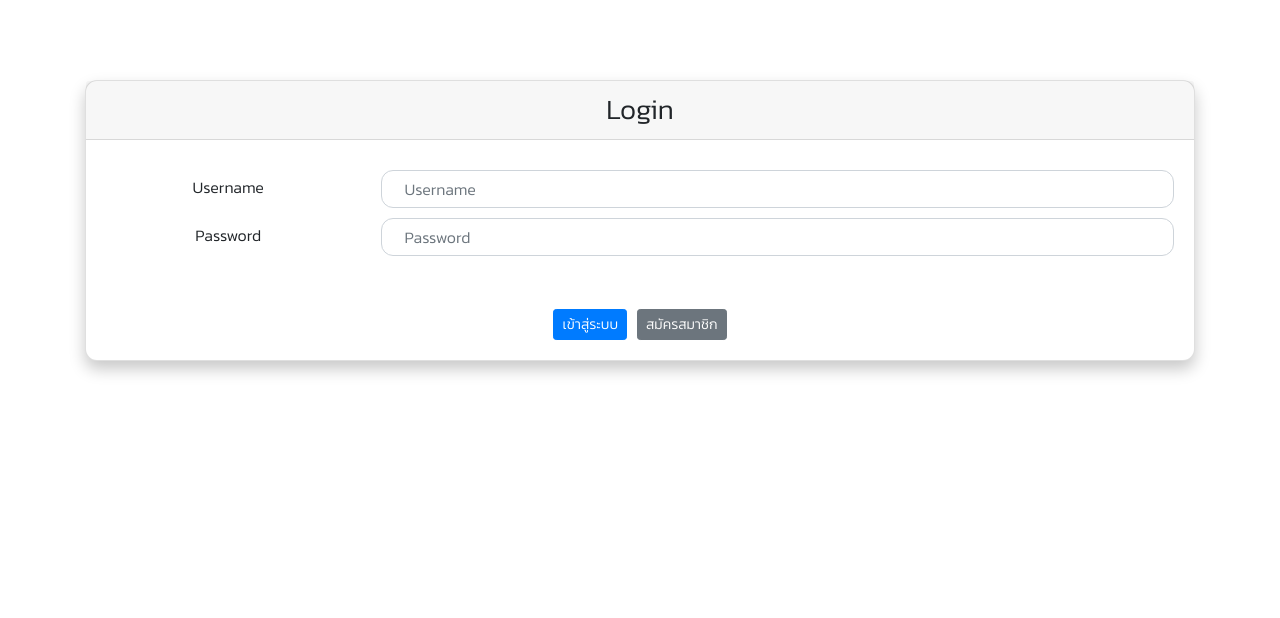
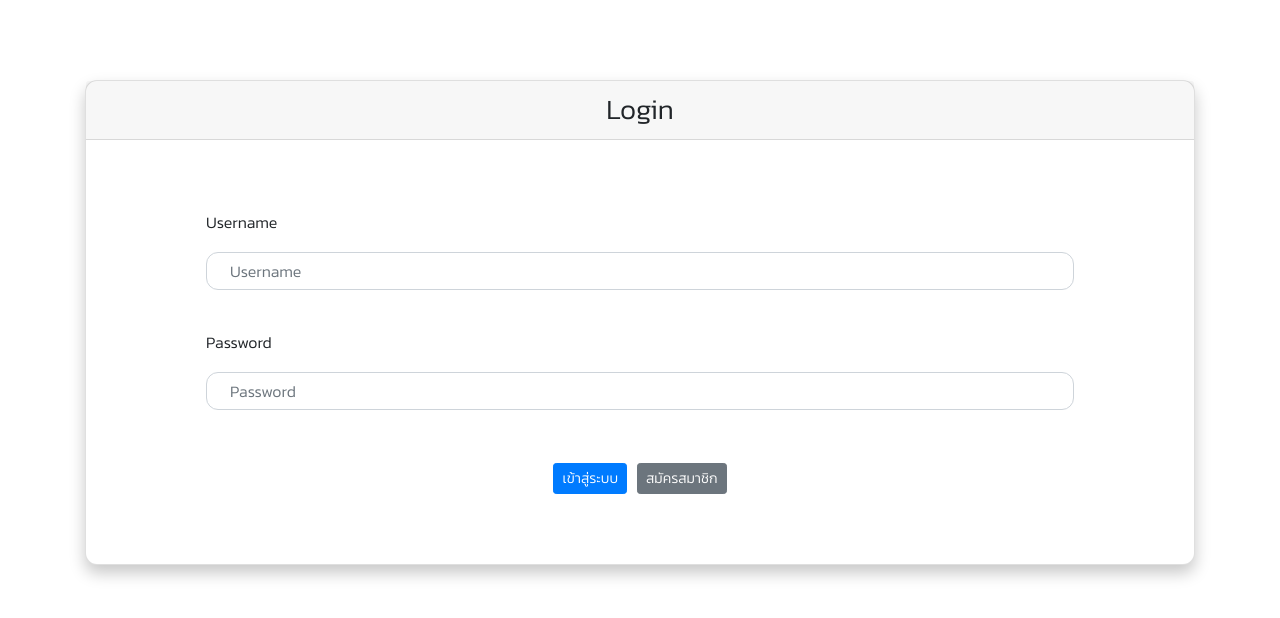
Before and after one commit to pongsathorn123/projectSMEs, a React (Create React App) app in the folder sme/: page / in a window 1280 px wide. Shown: the top 618 px of the page. Built offline with nearby package versions, Linux system fonts and the light colour scheme.

Commit message:
page auten

```diff
--- a/sme/src/views/authorizeSme.js
+++ b/sme/src/views/authorizeSme.js
@@ -1,5 +1,5 @@
 import React, { Component } from 'react';
-import { Container, Col, Row, Form ,Button ,Card } from 'react-bootstrap'
+import { Container, Col, Row, Form, Button, Card, Jumbotron } from 'react-bootstrap'
 import Nav_owner from '../components/Nav_owner';
 import home3 from '../image/home3.png';
 import home4 from '../image/home4.png';
@@ -8,7 +8,7 @@ import home4 from '../image/home4.png';
 
 
 
-class authorizeSme  extends Component {
+class authorizeSme extends Component {
 
 
 
@@ -17,12 +17,30 @@ class authorizeSme  extends Component {
     render() {
         return (
             <div>
-                    <Nav_owner/>
-                <Container>
-                    <h2>กำลังตรวจสอบ</h2>
-                    <Button variant="primary" href="/allProject"> กลับหน้าหลัก </Button>
+                <Nav_owner />
+                <Container >
+                    <Card  style={{marginLeft:"auto" ,marginRight:"auto", marginTop:80 , width:700 , height:400}}>
+                        <Card.Body>
+                            <h2>กำลังตรวจสอบ</h2>
+                            <Button variant="primary" href="/allProject"> กลับหน้าหลัก </Button>
+                        </Card.Body>
+                    </Card>
+
                 </Container>
-            </div>
+            // </div>
+            // <div>
+            //     <Nav_owner />
+            //     <Jumbotron>
+            //         <h1>กำลังตรวจสอบ...</h1>
+            //         <p>
+            //             กรุณารอการตรวจสอบ ใช้เวลาตรวจสอบประมาณ 2-3 วัน
+            //         </p>
+            //         <p>
+            //             <Button variant="primary">กลับหน้าหลัก</Button>
+            //         </p>
+            //     </Jumbotron>
+            // </div>
+
         )
     }
 }
--- a/sme/src/views/userLogin.js
+++ b/sme/src/views/userLogin.js
@@ -4,6 +4,7 @@ import '../views/Setpage.css';
 import { Container, Col, Row, Card, Form } from 'react-bootstrap'
 import { ButtonToggle } from 'reactstrap'
 import { observer, inject } from "mobx-react";
+import bgLogin from '../image/bgLogin.jpg';
 
 //import loginStore from './store/loginStore'
 
@@ -29,35 +30,29 @@ class userLogin extends Component {
 
   render() {
     return (
-      <div>
-        <Container style={{ marginTop: 80}} >
-          <Card class="card" style={{ borderRadius: 12 }}>
+      <div class="body-login">
+        <Container style={{ marginTop: 80 }} >
+          <Card class="card" style={{ borderRadius: 12}}>
             <Card.Header as="h3" className="text-center">Login</Card.Header>
+
             <Card.Body><center>
-              <Row>
-                <Col xs="12" md="3" sm="3">
-                  <Form.Label style={{ marginTop: 15 }}>Username</Form.Label>
-                </Col>
-                <Col xs="12" md="9" sm="9" >
+
+              <Row style={{margin:50}}>
+                <Form.Label style={{marginLeft:50}}>Username</Form.Label>
                 <Form.Control type="text" name="username" ref='username'
                   placeholder="   Username" bsSize="lg "
-                    style={{ marginTop: 10, borderRadius: 12 }}
+                  style={{marginLeft:50,marginRight:50,marginTop:10 ,  borderRadius: 12 }}
                   onChange={this.usernameChange.bind(this)}
                   value={this.props.loginStore.username} />
-                </Col>
-                <Col xs="12" md="3" sm="3">
-                  <Form.Label style={{ marginTop: 15 }}>Password</Form.Label>
-                </Col>
-                <Col xs="12" md="9" sm="9">
+                <Form.Label style={{marginTop:40, marginLeft:50}}>Password</Form.Label>
                 <Form.Control type="password" name="password" ref='password'
                   placeholder="   Password" bsSize="lg "
-                    style={{ marginTop: 10, borderRadius: 12 }}
+                  style={{marginTop:10 ,  borderRadius: 12 ,marginLeft:50,marginRight:50 }}
                   onChange={this.passwordChange.bind(this)}
                   value={this.props.loginStore.password} />
-                </Col>
                 <Col>
                   <center>
-                    <br/><Form.Label style={{color: "red"}}>{this.props.loginStore.message}</Form.Label><br/>
+                    <br /><Form.Label style={{ color: "red" }}>{this.props.loginStore.message}</Form.Label><br />
                     <ButtonToggle color="primary" size="sm" style={{ marginTop: 5 }}
                       onClick={this.buttonClick.bind(this)}>เข้าสู่ระบบ</ButtonToggle>
                     <ButtonToggle color="secondary" size="sm" style={{ marginTop: 5, marginLeft: 10 }}
```
Also changed, not shown: sme/src/image/bg.jpg (added), 1 other file (tests, documents, lock files or other folders). Lines whose indentation alone changed are shown as unchanged.
